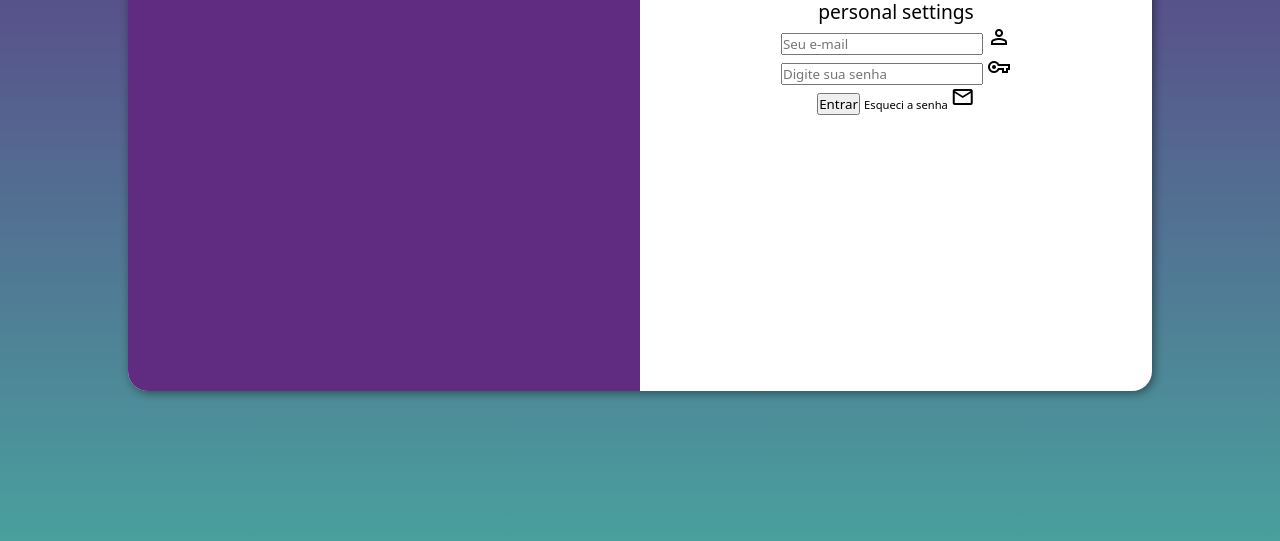
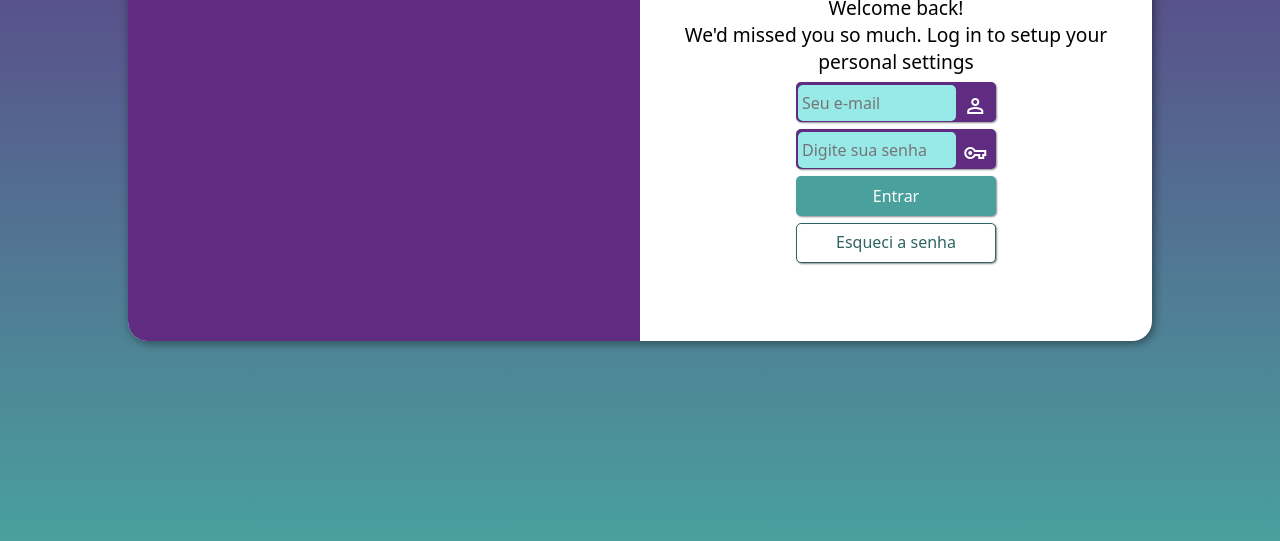
Before and after one commit to CrehOne/projeto-login, a plain HTML site: page index.html in a window 1280 px wide. Shown: the part 259-800 px from the top of the page. Drawn offline with nearby package versions, Linux system fonts and the light colour scheme.

Commit message:
projeto finalizado

```diff
--- a/estilos/media-queries.css
+++ b/estilos/media-queries.css
@@ -7,6 +7,7 @@
 
     #login {
         width: 80vw;
+        height: 350px;
     }
 
     #imagem {
@@ -32,6 +33,7 @@
 
     #login {
         width: 80vw;
+        height: 400px;
     }
 
     #imagem {
--- a/estilos/style.css
+++ b/estilos/style.css
@@ -28,13 +28,13 @@ main {
     position: absolute;
     top: 50%;
     left: 50%;
-    transform: translate(-50%, -50%);
     background-color: white;
     width: 250px;
-    height: 500px;
+    height: 510px;
     border-radius: 20px;
     overflow: hidden;
     box-shadow: 2px 2px 10px rgba(0, 0, 0, 0.450);
+    transform: translate(-50%, -50%);
     transition: width .3s, height .3s;
     transition-timing-function: ease;
 }
@@ -61,12 +61,79 @@ main {
     text-align: center;
 }
 
-form {
+.campo {
+    display: block;
+    margin: 7px auto;
+    background-color: #5f2c82;
+    width: 200px;
+    height: 40px;
+    border: 2px solid #5f2c82;
+    border-radius: 5px;
+    box-shadow: 1px 1px 2px rgba(0, 0, 0, 0.452);
+}
+
+.campo label {
+    /*background-color: black;*/
+    color: white;
+    width: 40px;
+    padding: 3px;
+    font-size: 2em;
+}
+
+.campo input {
+    background-color: #97eae8;
+    font-size: 1em;
+    width: calc(100% - 38px);
+    height: 100%;
+    border: none;
+    border-radius: 5px;
+    padding: 4px;
+    transform: translateY(-25%);
+}
+
+.campo input:focus-within {
+    background-color: white;
+}
+
+form p {
     text-align: center;
 }
 
-form a {
+form input[type=submit] {
+    display: block;
+    margin: auto;
+    background-color: #49a09d;
+    color: white;
+    width: 200px;
+    height: 40px;
+    border: none;
+    border-radius: 5px;
+    box-shadow: 1px 1px 2px rgba(0, 0, 0, 0.452);
+    font-size: 1em;
+}
+
+form input[type=submit]:hover {
+    background-color: #2f6462;
+    cursor: pointer;
+}
+
+form a.botao {
+    display: block;
+    margin: auto;
+    margin-top: 7px;
+    padding-top: 7px;
+    background-color: white;
+    color: #2f6462;
+    width: 200px;
+    height: 40px;
+    border: 1px solid #2f6462;
+    border-radius: 5px;
     text-decoration: none;
-    color: black;
-    font-size: 0.7em;
+    text-align: center;
+    box-shadow: 1px 1px 2px rgba(0, 0, 0, 0.452);
 }
+
+form a.botao:hover {
+    background-color: #5ecac6;
+    color: white;
+}
--- a/index.html
+++ b/index.html
@@ -26,7 +26,7 @@
                         <label for="isenha"><span class="material-symbols-outlined">vpn_key</span></label>
                     </div>
                     <input type="submit" value="Entrar">
-                    <a href="#">Esqueci a senha <span class="material-symbols-outlined">mail</span></a>
+                    <a href="#" class="botao">Esqueci a senha</a>
                 </form>
             </div>
         </section>
```
